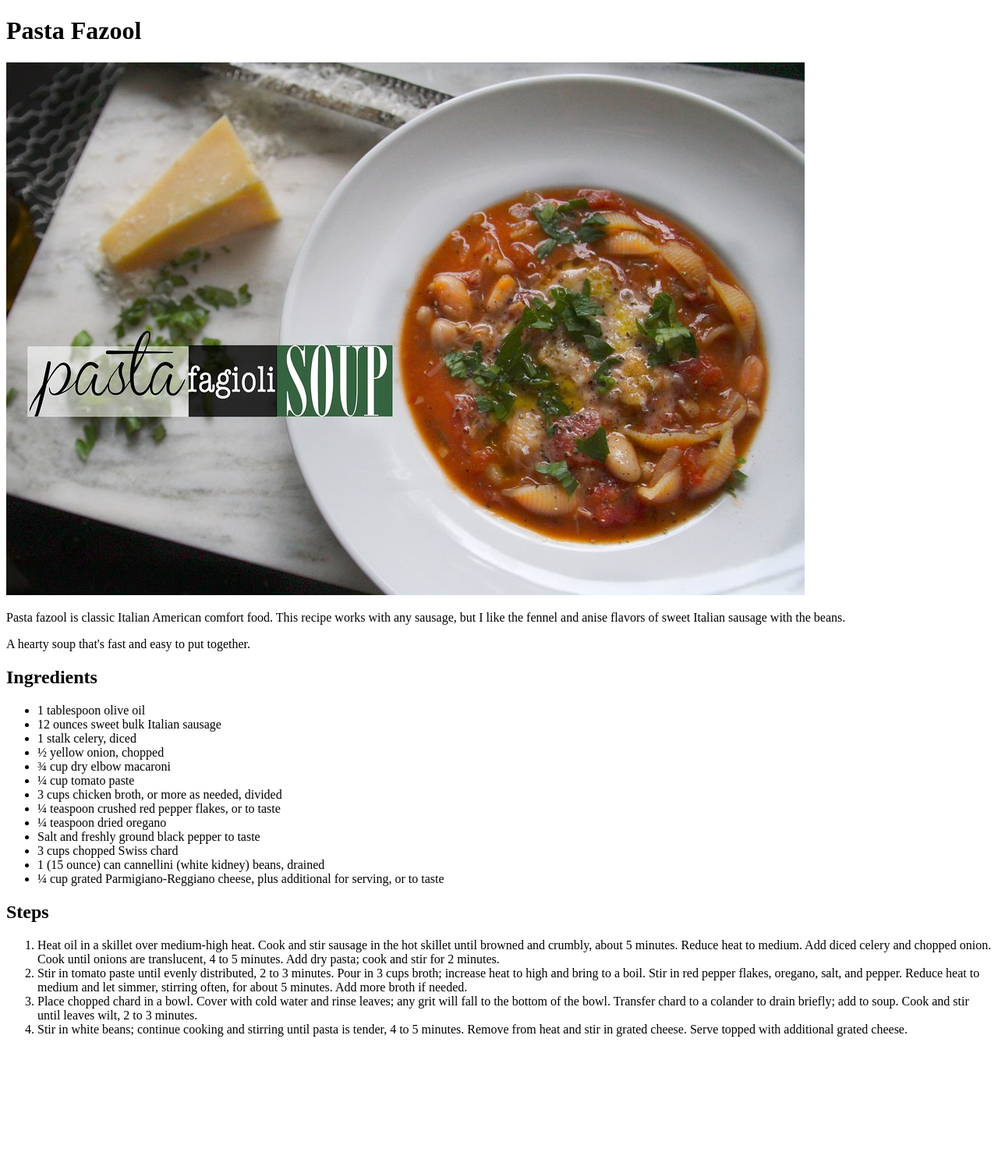
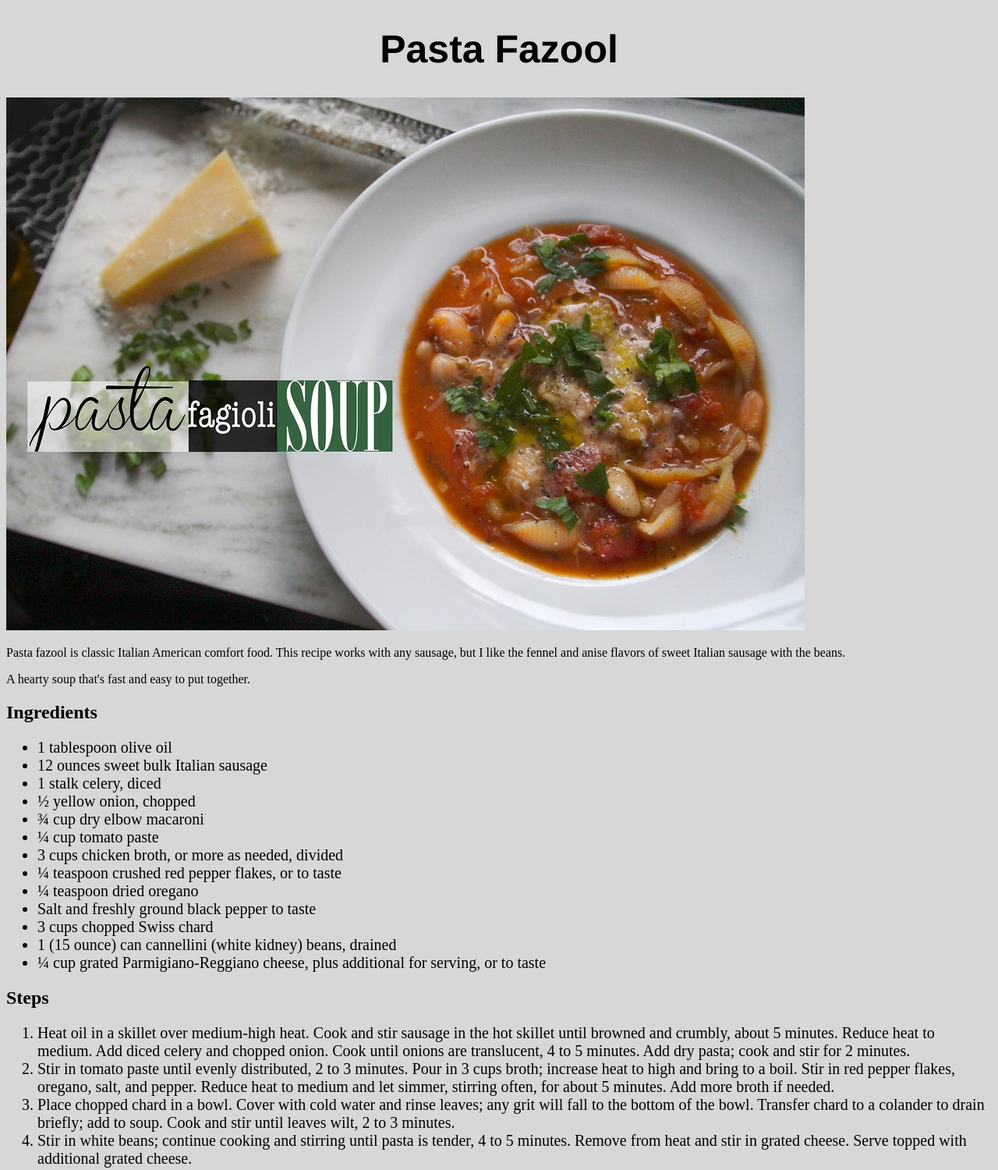
Before and after one commit to lemoncure/odin-recipes, a plain HTML site: page recipes/pasta.html in a window 1280 px wide. Shown: the whole page at 78% size. Before the commit the page ends 1345 px from the top, so only its background shows below. Drawn offline with Linux system fonts and the light colour scheme.

Commit message:
Add css properties to recipes pages

```diff
--- a/recipes/pasta.html
+++ b/recipes/pasta.html
@@ -4,16 +4,17 @@
     <meta charset="UTF-8">
     <meta http-equiv="X-UA-Compatible" content="IE=edge">
     <meta name="viewport" content="width=device-width, initial-scale=1.0">
+    <link rel="stylesheet" href="../style.css">
     <title>Document</title>
 </head>
 <body>
-   <h1>Pasta Fazool</h1>
-   <img src="../images/pasta.jpg" alt="Picture of Pasta Fazool">
+   <h1 class="title">Pasta Fazool</h1>
+   <img class="title-img" src="../images/pasta.jpg" alt="Picture of Pasta Fazool">
    <p>Pasta fazool is classic Italian American comfort food. This recipe works with any sausage, but I like the fennel and anise flavors of sweet Italian sausage with the beans.</p>
    <p>A hearty soup that's fast and easy to put together.</p>
 
    <h2>Ingredients</h2>
-   <ul>
+   <ul class="ingredients-list">
     <li>1 tablespoon olive oil</li>
     <li>12 ounces sweet bulk Italian sausage</li>
     <li>1 stalk celery, diced</li>
@@ -30,7 +31,7 @@
    </ul>
 
    <h2>Steps</h2>
-   <ol>
+   <ol class="steps-list">
     <li> Heat oil in a skillet over medium-high heat. Cook and stir sausage in the hot skillet until browned and crumbly, about 5 minutes. Reduce heat to medium. Add diced celery and chopped onion. Cook until onions are translucent, 4 to 5 minutes. Add dry pasta; cook and stir for 2 minutes. </li>
     <li> Stir in tomato paste until evenly distributed, 2 to 3 minutes. Pour in 3 cups broth; increase heat to high and bring to a boil. Stir in red pepper flakes, oregano, salt, and pepper. Reduce heat to medium and let simmer, stirring often, for about 5 minutes. Add more broth if needed. </li>
     <li> Place chopped chard in a bowl. Cover with cold water and rinse leaves; any grit will fall to the bottom of the bowl. Transfer chard to a colander to drain briefly; add to soup. Cook and stir until leaves wilt, 2 to 3 minutes. </li>
--- /dev/null
+++ b/style.css
@@ -0,0 +1,11 @@
+body {
+    background-color: rgb(215, 215, 215);
+}
+.title {
+    text-align: center;
+    font-size: 50px;
+    font-family: Helvetica, sans-serif;
+}
+.ingredients-list, .steps-list {
+    font-size: 20px;
+}
```
Also changed, not shown: recipes/chicken.html (+4 -3 lines).
